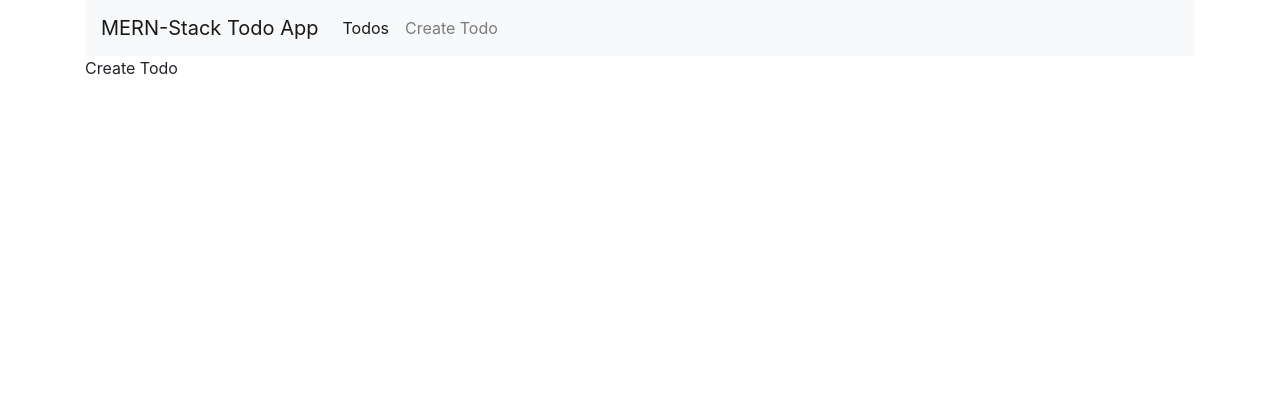
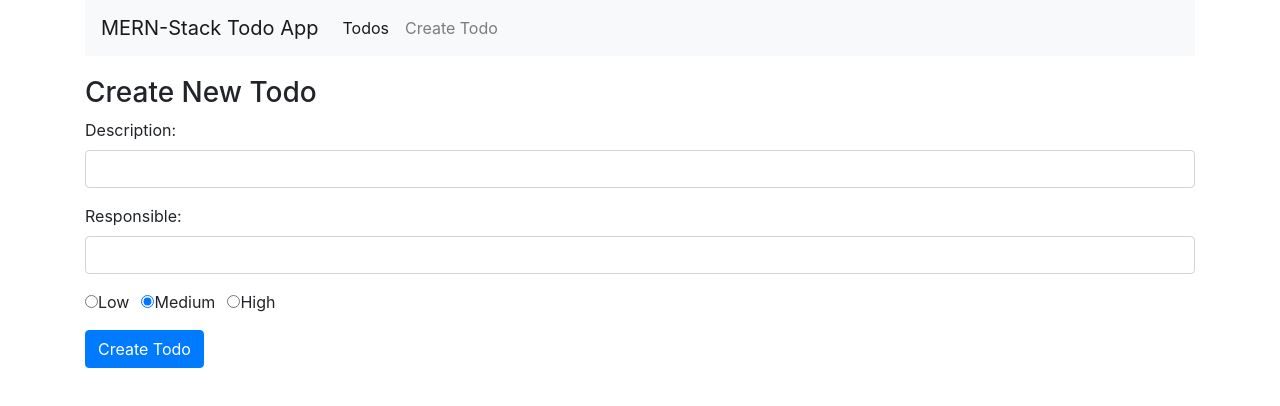
Before and after one commit to ajbacon/mern_todo, a React (Create React App) app in the folder client/: page /create in a window 1280 px wide. Shown: the top 406 px of the page. Built offline with nearby package versions, Linux system fonts and the light colour scheme.

Commit message:
complete create todo page

```diff
--- a/client/src/components/CreateTodo.js
+++ b/client/src/components/CreateTodo.js
@@ -7,7 +7,7 @@ class CreateTodo extends React.Component {
     this.state = {
       todo_description: '',
       todo_responsible: '',
-      todo_priority: '',
+      todo_priority: 'Medium',
       todo_completed: false
     };
   }
@@ -30,10 +30,88 @@ class CreateTodo extends React.Component {
     });
   };
 
+  onSubmit = e => {
+    e.preventDefault();
+
+    console.log('form submitted');
+    console.log(`description: ${this.state.todo_description}`);
+    console.log(`responsible: ${this.state.todo_responsible}`);
+    console.log(`priority: ${this.state.todo_priority}`);
+
+    this.setState({
+      todo_description: '',
+      todo_responsible: '',
+      todo_priority: 'Medium',
+      todo_completed: false
+    });
+  };
+
   render() {
     return (
-      <div>
-        <p>Create Todo</p>
+      <div style={{ marginTop: 20 }}>
+        <h3>Create New Todo</h3>
+        <form onSubmit={this.onSubmit}>
+          <div className='form-group'>
+            <label>Description: </label>
+            <input
+              type='text'
+              className='form-control'
+              value={this.state.todo_description}
+              onChange={this.onChangeDescription}
+            />
+          </div>
+          <div className='form-group'>
+            <label>Responsible: </label>
+            <input
+              type='text'
+              className='form-control'
+              value={this.state.todo_responsible}
+              onChange={this.onChangeResponsible}
+            />
+          </div>
+          <div className='form-group'>
+            <div className='form-check form-check-inline'>
+              <input
+                type='radio'
+                name='priorityOptions'
+                id='priorityLow'
+                value='Low'
+                checked={this.state.todo_priority === 'Low'}
+                onChange={this.onChangePriority}
+              />
+              <label className='form-check-label'>Low</label>
+            </div>
+            <div className='form-check form-check-inline'>
+              <input
+                type='radio'
+                name='priorityOptions'
+                id='priorityMedium'
+                value='Medium'
+                checked={this.state.todo_priority === 'Medium'}
+                onChange={this.onChangePriority}
+              />
+              <label className='form-check-label'>Medium</label>
+            </div>
+            <div className='form-check form-check-inline'>
+              <input
+                type='radio'
+                name='priorityOptions'
+                id='priorityHigh'
+                value='High'
+                checked={this.state.todo_priority === 'High'}
+                onChange={this.onChangePriority}
+              />
+              <label className='form-check-label'>High</label>
+            </div>
+          </div>
+          <div className='form-group'>
+            <input
+              type='submit'
+              value='Create Todo'
+              className='btn btn-primary'
+            />
+          </div>
+        </form>
       </div>
     );
   }
```
